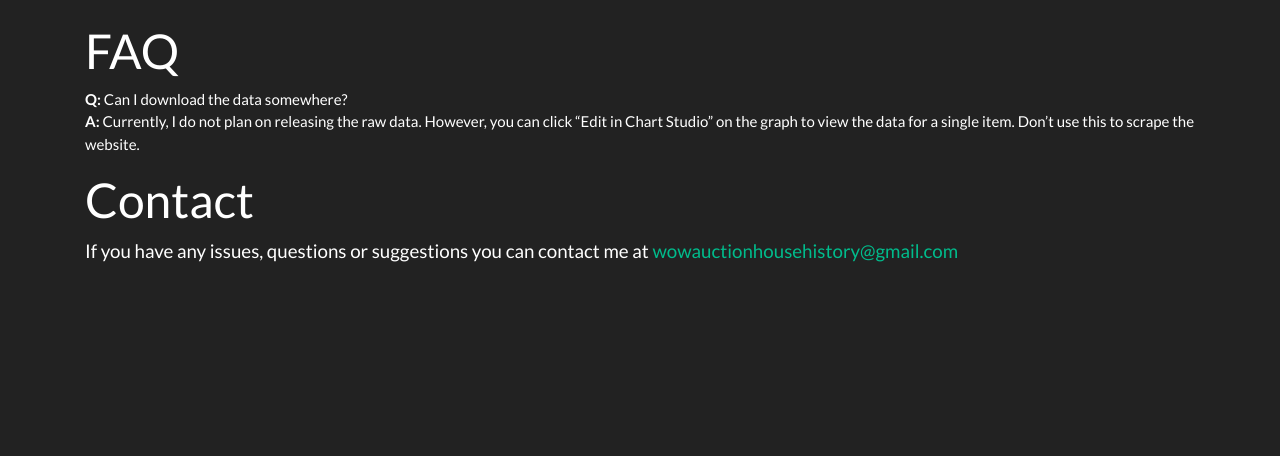
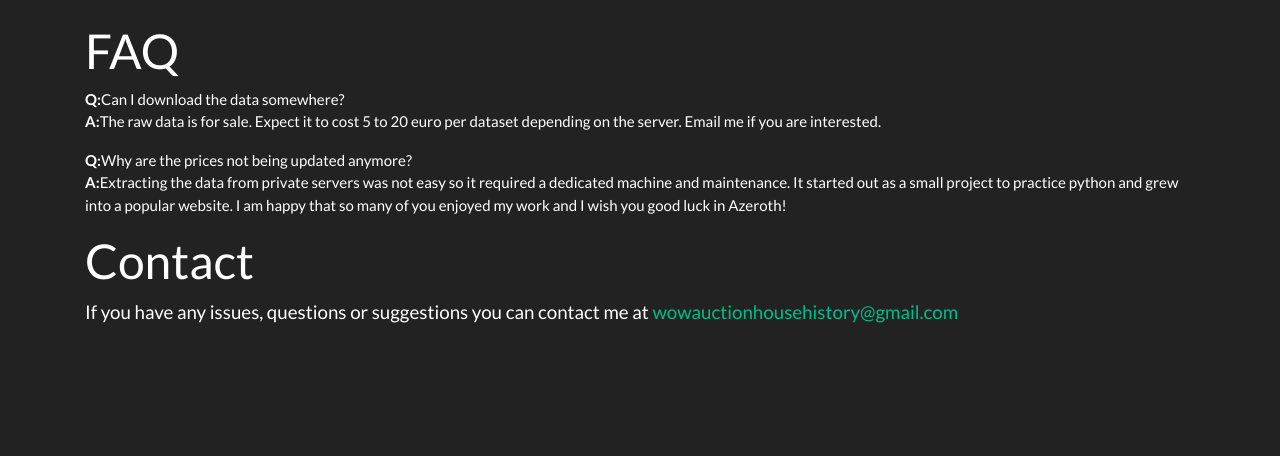
Before and after one commit to ywilke/auctionhistory, a Python web app: template app/templates/contact.html in a window 1280 px wide. Shown: the part 71-527 px from the top of the page. Run offline with Jinja, Linux system fonts and the light colour scheme; the template is opened without the code that fills it, so the values that code supplies are empty; some libraries are stand-ins or nearby versions.

Commit message:
Last commit. Possibly.

```diff
--- a/app/routes.py
+++ b/app/routes.py
@@ -166,6 +166,7 @@ def contact():
     write_log(resp="contact")
     return render_template('contact.html', title='Contact')
 
+
 @app.route('/api/servers')
 def api_servers():
     response = app.response_class(
@@ -175,9 +176,6 @@ def api_servers():
     )
     return response
 
-@app.route('/api/<server_arg>/<realm>/<fac>/<command>')
-def api_command(server_arg, realm, fac, command):
-    pass
 
 @app.route('/<server_arg>/<realm_arg>', methods=['GET'])
 def search(server_arg, realm_arg):
@@ -256,7 +254,7 @@ def search(server_arg, realm_arg):
     # Return blank search page if no search
     if search_arg == None or scantime == None:
         return render_template(html_page, title=tab, AH_title=AH_title,
-                               tvalue='3m', capt=captcha)
+                               tvalue='all', capt=captcha)
 
     # Validate search argument
     if len(search_arg) > 80 or "\t" in search_arg:
--- a/app/templates/contact.html
+++ b/app/templates/contact.html
@@ -4,8 +4,10 @@
 	<div class="container">
 		<br>
 		<h1>FAQ</h1>
-		<p><b>Q:</b> Can I download the data somewhere?<br>
-		<b>A:</b> Currently, I do not plan on releasing the raw data. However, you can click “Edit in Chart Studio” on the graph to view the data for a single item. Don’t use this to scrape the website. </p>
+		<p><b>Q:</b>Can I download the data somewhere?<br>
+		<b>A:</b>The raw data is for sale. Expect it to cost 5 to 20 euro per dataset depending on the server. Email me if you are interested.</p>
+		<p><b>Q:</b>Why are the prices not being updated anymore?<br>
+		<b>A:</b>Extracting the data from private servers was not easy so it required a dedicated machine and maintenance. It started out as a small project to practice python and grew into a popular website. I am happy that so many of you enjoyed my work and I wish you good luck in Azeroth!</p>
 		<h1>Contact</h1>
 		<p class="lead">If you have any issues, questions or suggestions you can contact me at <a href="mailto:wowauctionhousehistory@gmail.com" >wowauctionhousehistory@gmail.com</a></p>
 	</div>
--- a/app/templates/search.html
+++ b/app/templates/search.html
@@ -28,6 +28,12 @@
 				{% endif %}
 			</div>
 		</form><br>
+
+		<div class="badge badge-danger">
+			<button type="button" class="close" data-dismiss="alert">&times;</button>
+			Prices are no longer being updated. Raw data is for sale. Please see <a href="/contact">contact page</a>.
+		</div>
+
 		{% if error %}
 			<div class="alert alert-dismissible alert-danger">
 				<button type="button" class="close" data-dismiss="alert">&times;</button>
```
